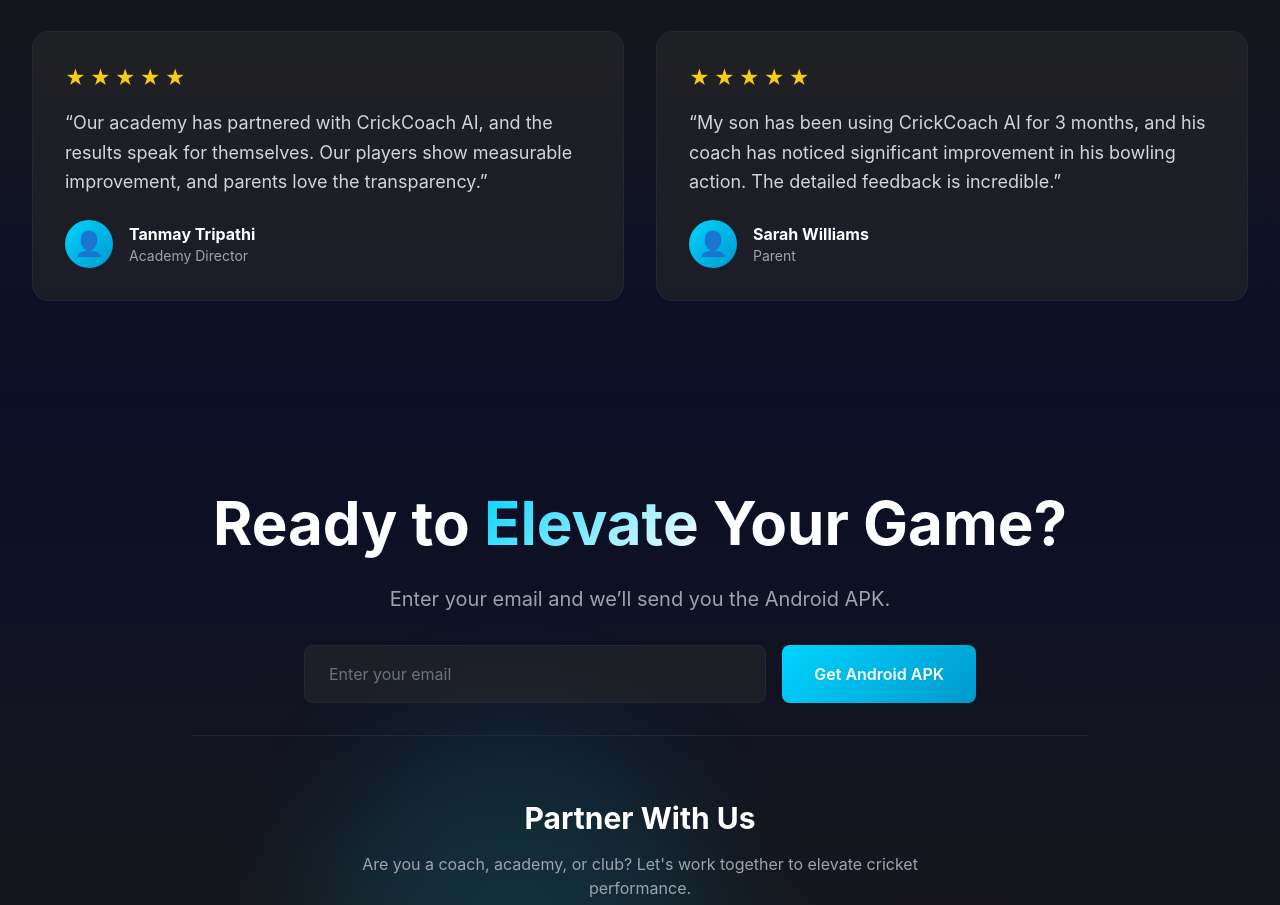
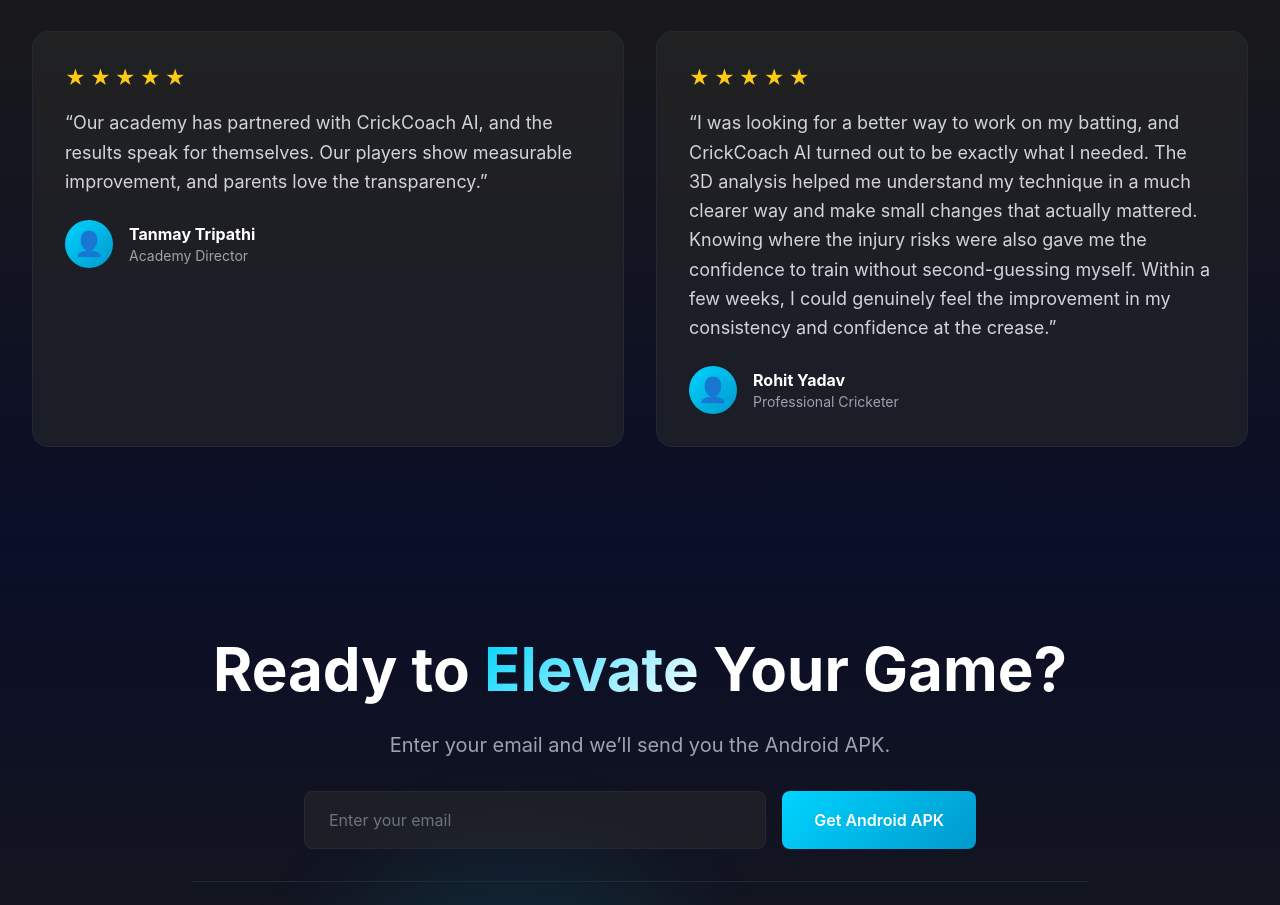
Before and after one commit to sakshamgupta1298/CrickCoachAI_website, a Next.js app in the folder frontend/: page / in a window 1280 px wide. Shown: the part 3495-4400 px from the top of the page. Built offline with nearby package versions, Linux system fonts and the light colour scheme.

Commit message:
CrickCoach AI website4

```diff
--- a/frontend/components/Testimonials.tsx
+++ b/frontend/components/Testimonials.tsx
@@ -26,10 +26,10 @@
     rating: 5,
   },
   {
-    name: 'Sarah Williams',
-    role: 'Parent',
+    name: 'Rohit Yadav',
+    role: 'Professional Cricketer',
     image: '👤',
-    text: 'My son has been using CrickCoach AI for 3 months, and his coach has noticed significant improvement in his bowling action. The detailed feedback is incredible.',
+    text: 'I was looking for a better way to work on my batting, and CrickCoach AI turned out to be exactly what I needed. The 3D analysis helped me understand my technique in a much clearer way and make small changes that actually mattered. Knowing where the injury risks were also gave me the confidence to train without second-guessing myself. Within a few weeks, I could genuinely feel the improvement in my consistency and confidence at the crease.',
     rating: 5,
   },
 ]
```
